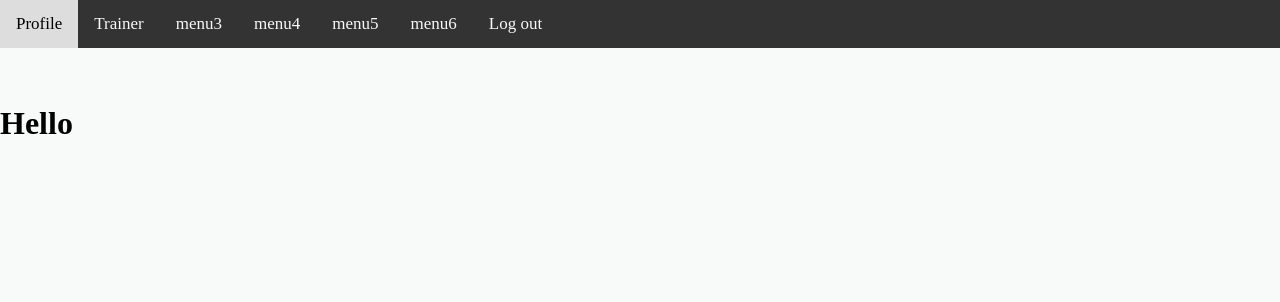
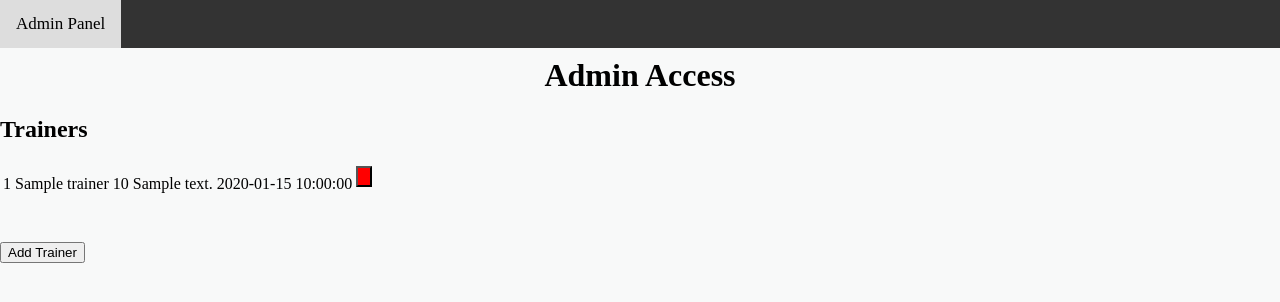
Before and after one commit to joyson13/IP-project, a PHP site: page /adminwelcome.php in a window 1280 px wide. Shown: the top 302 px of the page. Run offline with PHP 8.4, Linux system fonts and the light colour scheme; tables that the repository leaves empty or names only in its code hold one stand-in row (values such as "Sample post"); some libraries are stand-ins or nearby versions.

Commit message:
Update adminwelcome.php

```diff
--- a/adminwelcome.php
+++ b/adminwelcome.php
@@ -6,7 +6,7 @@ body {margin:0;
 
 .navbar {
   overflow: hidden;
-  background-color: #333;s
+  background-color: #333;
   position: fixed;
   top: 0;
   width: 100%;
@@ -43,6 +43,16 @@ body {margin:0;
 
 }
 
+#add-trainer-div{
+  border-style: groove;
+  border-color: grey;
+  width: 50%;
+
+}
+.remove-button { text-indent: -9000px;
+text-transform: capitalize;
+background-color: red;
+ }
 </style>
 </head>
 
@@ -56,67 +66,169 @@ include('mysqlconnection.php');
 ?>
 
 <div class="navbar">
-  <a href="welcome.php">Profile</a>
-  <a href="#">Trainer</a>
+  <a href="adminwelcome.php">Admin Panel</a>
+  <!---<a href="#">Trainer</a>
   <a href="#contact">menu3</a>
   <a href="#contact">menu4</a>
   <a href="#contact">menu5</a>
   <a href="#contact">menu6</a>
   <a href="logout.php">Log out</a>
+  ---->
 </div>
 <br>
 <br>
 
+<h1 style="text-align:center;"> Admin Access </h1>
+
 <?php
 include('mysqlconnection.php');
 
-$sql1 = "SELECT * from customer,trainer,branch,timeslot,plan;";
+$sql1 = "SELECT * from trainer";
 
-
+echo "<h2>Trainers</h2>";
 
 if(($result=$conn->query($sql1))->num_rows>0)
         {
-            $row1 = $result->fetch_assoc();
-            $column1 = array_keys($row1) ;
-            foreach($column1 as $column1)
+          echo "<table>";
+
+          while($row = $result->fetch_assoc())
+          {echo "<tr>";
+            $branch_id = $row['branch_id'];
+            $timeslot_id = $row['timesot_id'];
+            $sql2 = "SELECT * FROM branch,timeslot WHERE branch_id like '$branch_id' and timeslot_id like '$timeslot_id';";
+            if(($result2=$conn->query($sql2))->num_rows>0)
             {
-
-                $_SESSION[$column1] = array();
-
+              $row2 = $result2->fetch_assoc();
+              $_SESSION["branch_city"]=$row2['branch_city'];
+              $_SESSION["branch_address"]=$row2['branch_address'];
+              $_SESSION["time_slot"]=$row2['time_slot'];
+            }
+            else{
+             // header("location:errorpage.php");
             }
 
-            while($row2 = $result->fetch_assoc())
-            {
-            /*
-            $_SESSION["trainer_name"]=$row['trianer_name'];
-            $_SESSION["trainer_salary"]=$row['trainer_salary'];
-            $_SESSION["trainer_phoneno"]=$row['phone_no'];
-            $_SESSION["branch_id"]=$row['branch_id'];
-            $branch_id = $_SESSION["branch_id"];
-            $_SESSION["timeslot_id"]=$row['timesot_id'];
-            $timeslot_id = $_SESSION["timeslot_id"];
-            */
-            $row1 = $result->fetch_assoc();
-            $column = array_keys($row2);
+            echo "<td>".$row['trainer_id']."</td><td>".$row['trianer_name']."</td><td>".$row['trainer_salary']."</td><td>".$_SESSION['branch_address']."</td><td>".$_SESSION['time_slot']."</td><td><form method='POST' action='removetrainer.php'><input type='submit' value='".$row['trainer_id']."' name ='btn' class='remove-button'></form></td>";
 
-
-
-            foreach($column as $column)
-            {
-
-                array_push($_SESSION[$column],$row2[$column]);
-            }
+            echo "</tr>";
+          }
+          echo "</table>";
 
 
         }
-        }
+
         else{
-          header("location:errorpage.php");
+          //header("location:errorpage.php");
         }
 
     ?>
 
 
-<h1> Hello <?php echo implode(',',$_SESSION['branch_address']); ?> </h1>
+<br>
+<br>
+<button id="add-trainer">Add Trainer</button>
+<br>
+<br>
+<div id="add-trainer-div">
+<form action="addtrainer.php" method="POST" id="trainer-add">
+<input type = "name" placeholder="name" name="trainer_name"><br>
+<input type = "text" placeholder="salary" name="trainer_salary"><br>
+<input type = "text" placeholder = "phoneno" name="trainer_phoneno"><br>
+<label for="branch">Choose branch/city : *</label><br>
+                        <?php
+
+                  //Choose branch
+                  $sql = "Select branch_address,branch_id from branch";
+
+                  if(($result = $conn->query($sql))->num_rows>0)
+                    {
+
+                        echo "<select name='branch' class='form-control'name='branch' required>";
+                        echo "<option disabled value>Select an option</option>";
+
+                        while($row = $result->fetch_assoc())
+                        {
+                            //<option  value="1">Mr. Khan</option>
+                            echo "<option  value=".$row['branch_id'].">".$row['branch_address']."</option>";
+                            //echo "<p>".$row['trianer_name']."</p>";
+
+                        }
+
+
+                      echo "</select>"  ;
+
+
+                    }
+
+
+
+                  ?>
+<br>
+
+
+<label for="membership-plan">Choose a timeslot *</label>
+
+                  <?php
+                  /*
+				  <ul style="list-style: none;" required>
+						<li class="radio"><input name="timeslot" value="1"  type="radio" class="user" > <label>Morning </label></li>
+						<li class="radio"><input name="timeslot" value="2"  type="radio" class="user" > <label>Noon </label></li>
+						<li class="radio"><input name="timeslot" value="3"  type="radio" class="user" > <label>Afternoon</label></li>
+						<li class="radio"><input name="timeslot" value="4"  type="radio" class="user" > <label>Evening</label></li>
+                      </ul>
+                     */
+
+
+
+                    //Choose branch
+                    $sql = "Select timeslot_id,time_slot from timeslot";
+
+                    if(($result = $conn->query($sql))->num_rows>0)
+                      {
+
+                       echo "<ul style='list-style: none;' required>";
+
+
+                          while($row = $result->fetch_assoc())
+                          {
+
+                            echo "<li class='radio'><input name='timeslot' value=".$row['timeslot_id']."  type='radio' class='user' > <label>".$row['time_slot']."</label></li>";
+
+                              //echo "<option  value=".$row['trainer_id'].">".$row['trianer_name']."</option>";
+
+
+                          }
+
+
+                        echo "</ul>"  ;
+
+
+                      }
+
+
+
+
+
+
+                ?>
+
+<br>
+<br>
+<input type="submit" value="create trainer">
+</form>
+</div>
+
+
+
+
+<script src="https://ajax.googleapis.com/ajax/libs/jquery/2.1.3/jquery.min.js"></script>
+<script>
+$('#add-trainer-div').hide();
+$('#add-trainer').on('click',function(){
+
+$('#add-trainer-div').toggle();
+
+});
+
+</script>
 
 </body>
```
